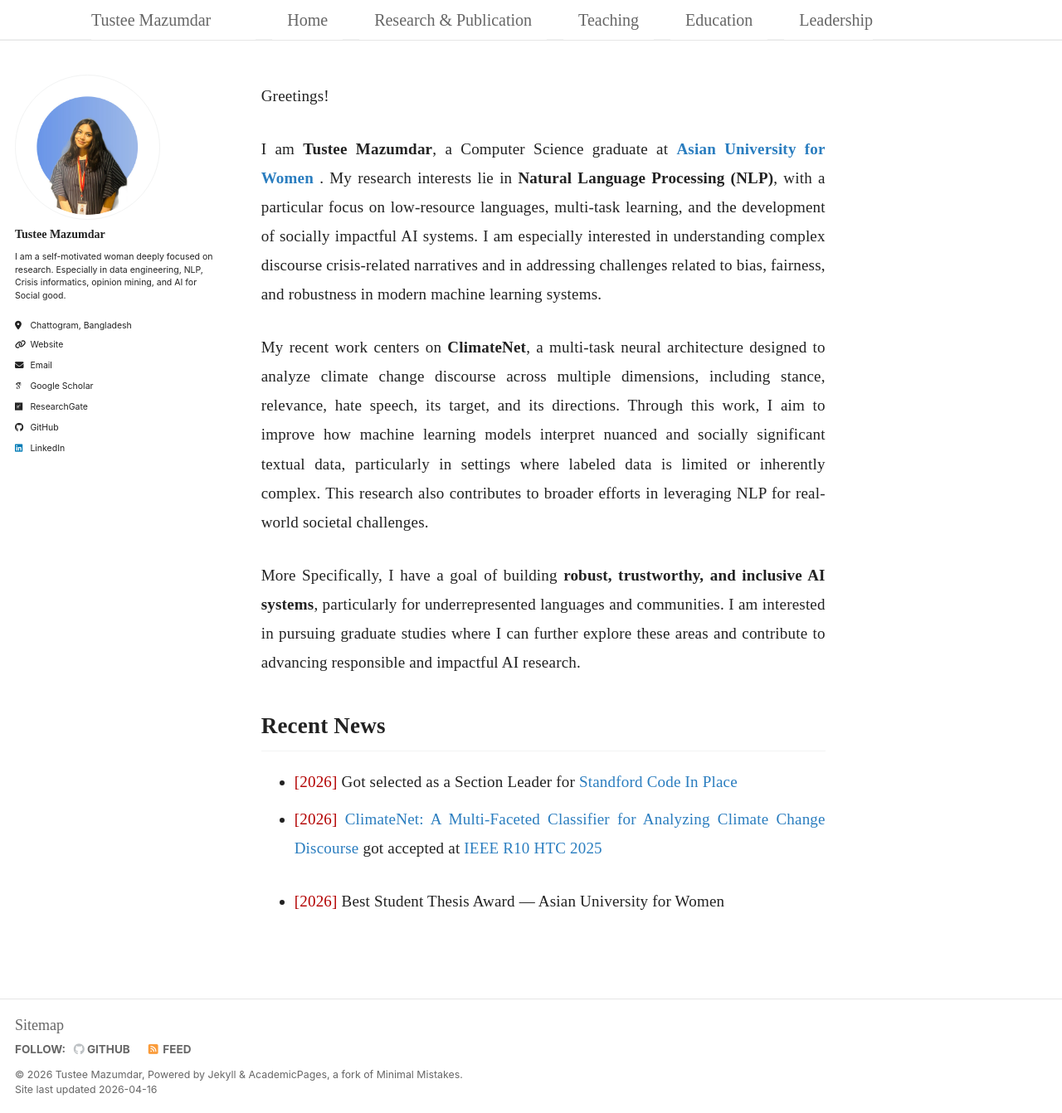
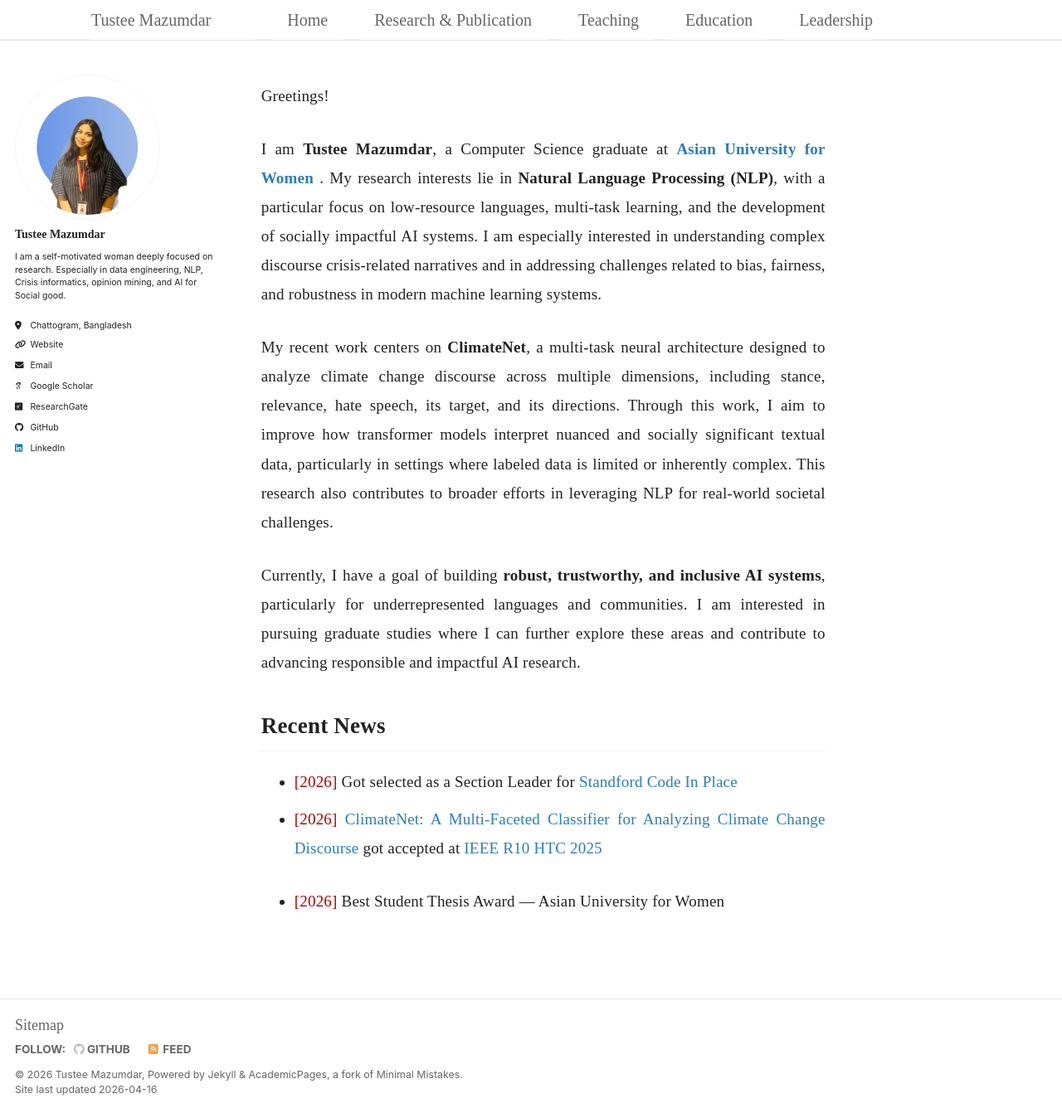
Before and after one commit to TusteeMazumdar/TusteeMazumdar.github.io, a Jekyll site: the page built from _pages/about.md, in a window 1280 px wide and 1342 px high. Shown: the whole window at 83% size. Built offline with Jekyll 4.4.1, drawn with Linux system fonts in a browser that asks for light colours; some web fonts are replaced; a script bundle is joined from its source files by our own code; library files that are not in the unit come from our copies.

Commit message:
Update about.md

```diff
--- a/_pages/about.md
+++ b/_pages/about.md
@@ -11,9 +11,9 @@ Greetings!
 
 I am **Tustee Mazumdar**, a Computer Science graduate at [**Asian University for Women** ](https://asian-university.org/). My research interests lie in **Natural Language Processing (NLP)**, with a particular focus on low-resource languages, multi-task learning, and the development of socially impactful AI systems. I am especially interested in understanding complex discourse crisis-related narratives and in addressing challenges related to bias, fairness, and robustness in modern machine learning systems.
 
-My recent work centers on **ClimateNet**, a multi-task neural architecture designed to analyze climate change discourse across multiple dimensions, including stance, relevance,  hate speech, its target, and its directions. Through this work, I aim to improve how machine learning models interpret nuanced and socially significant textual data, particularly in settings where labeled data is limited or inherently complex. This research also contributes to broader efforts in leveraging NLP for real-world societal challenges.
+My recent work centers on **ClimateNet**, a multi-task neural architecture designed to analyze climate change discourse across multiple dimensions, including stance, relevance,  hate speech, its target, and its directions. Through this work, I aim to improve how transformer models interpret nuanced and socially significant textual data, particularly in settings where labeled data is limited or inherently complex. This research also contributes to broader efforts in leveraging NLP for real-world societal challenges.
 
-More Specifically, I have a  goal of building **robust, trustworthy, and inclusive AI systems**, particularly for underrepresented languages and communities. I am interested in pursuing graduate studies where I can further explore these areas and contribute to advancing responsible and impactful AI research.
+Currently, I have a  goal of building **robust, trustworthy, and inclusive AI systems**, particularly for underrepresented languages and communities. I am interested in pursuing graduate studies where I can further explore these areas and contribute to advancing responsible and impactful AI research.
 
 ## Recent News
 - <span style="color:#b30000;">[2026]</span>
```
